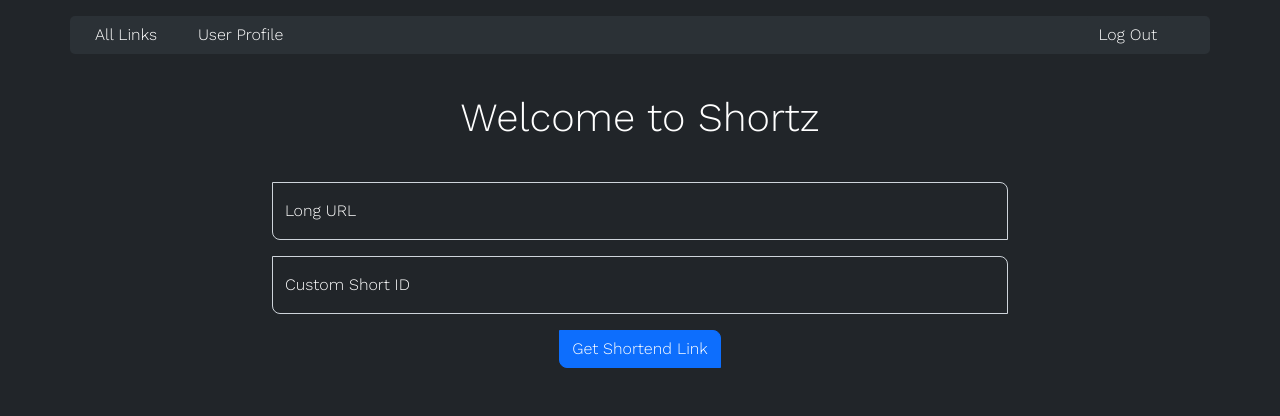
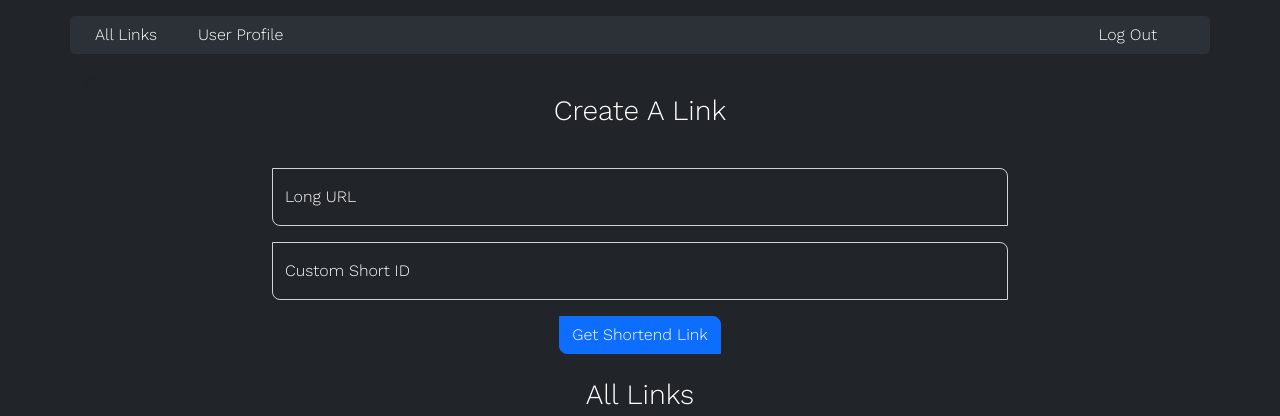
Before and after one commit to danulawa/shortz-test, a Flask app: page / in a window 1280 px wide. Shown: the top 416 px of the page. Run offline with Flask 2, Linux system fonts and the light colour scheme; data that the repository does not hold is empty.

Commit message:
ui test 9

```diff
--- a/core/templates/index.html
+++ b/core/templates/index.html
@@ -1,8 +1,10 @@
 {% extends 'base.html' %}
 {% block content %}
 
+    {% block title %} Welcome to Shortz {% endblock %}
+
     <br>
-    <h1 class="text-white text-center mb-3">{% block title %} Welcome to Shortz {% endblock %}</h1>
+    <h3 class="text-white text-center mb-3">Create A Link</h3>
     <br>
 
     <div class="row">
@@ -33,7 +35,9 @@
         </div>
     </div>
 
-    <br><br>
+    <br>
+    <h3 class="text-white text-center mb-3">All Links</h3>
+    <br>
 
     <div class="row">
         <div class="col-md-2"></div>
```
